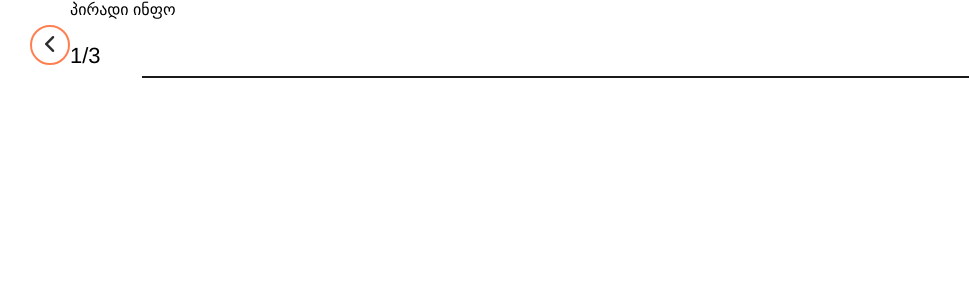
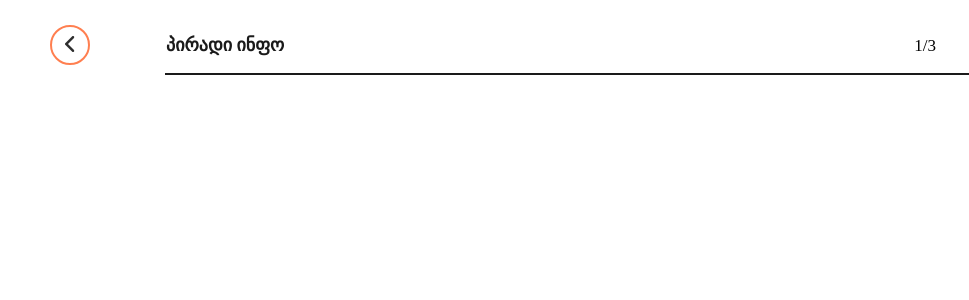
Before and after one commit to lizirukh/Redberry_Task, a React (Create React App) app: page / in a window 1280 px wide. Shown: the top 300 px of the page, without its empty margins (0-969 px from the left). Built offline with nearby package versions, Linux system fonts and the light colour scheme; a web font is replaced by a local one.

Commit message:
Updated Header.css

```diff
--- a/src/components/Header.css
+++ b/src/components/Header.css
@@ -1,21 +1,19 @@
 .header {
-  /* position: absolute; */
+  position: relative;
 
-  position: relative;
 }
 
 .container {
   display: flex;
-  flex-direction: row;
-  /* justify-content: space-between; */
-  /* position: relative; */
+  font-family: myFont;
+  /* justify-content: space-around; */
 }
 
 .btn {
   width: 40px;
   height: 40px;
   margin-top: 25px;
-  margin-left: 30px;
+  margin-left: 50px;
   font-size: 20px;
   border-radius: 50%;
   border-style: solid;
@@ -24,30 +22,41 @@
   cursor: pointer;
 }
 
-.title {
-  font-size: 30px;
+.cont1 {
+  display: flex;
+  /* justify-content: space-between; */
+  align-items: center;
+}
+
+.title1 {
+  /* font-family: myFont; */
+  /* font-style: normal; */
+  /* position: absolute; */
+  font-size: 18px;
   font-weight: 700;
   margin-top: 25px;
-  margin-left: 73px;
-  margin-right: 70%;
-  text-align: left;
-  line-height: 30px;
+  margin-left: 76px;
+  /* margin-right: 50%; */
+  /* text-align: left; */
+  line-height: 29px;
   color: #1a1a1a;
-  font-weight: bold;
+
 }
 
 .pageNum {
   /* flex: 50%; */
-  text-align: right;
+  align-items: flex-end;
   margin-top: 25px;
-  margin-right: 75px;
-  font-size: 22px;
-  line-height: 24px;
+  margin-left: 630px;
+  font-size: 17px;
+  line-height: 21px;
 }
 
 .line {
+  display: flex;
+  justify-content: center;
   border: 1px solid #1a1a1a;
-  width: 82.5%;
-  position: absolute;
-  margin-left: 142px;
+  width: 73.5%;
+  /* position: absolute; */
+  margin-left: 165px;
 }
```
